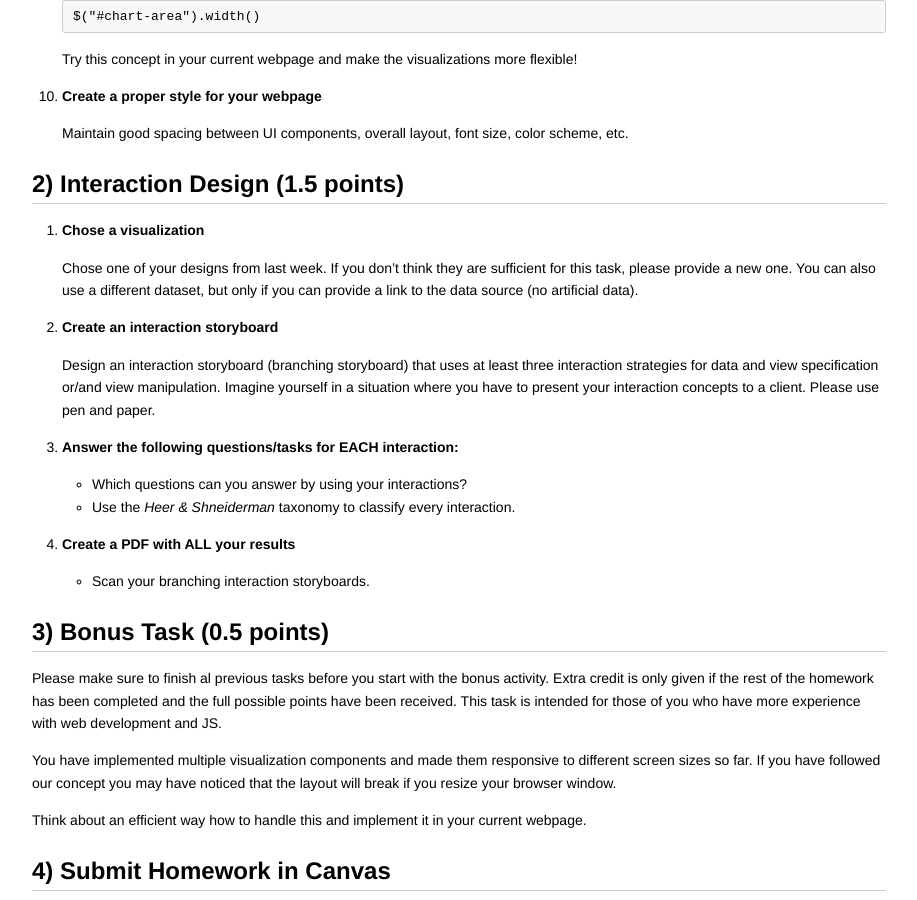
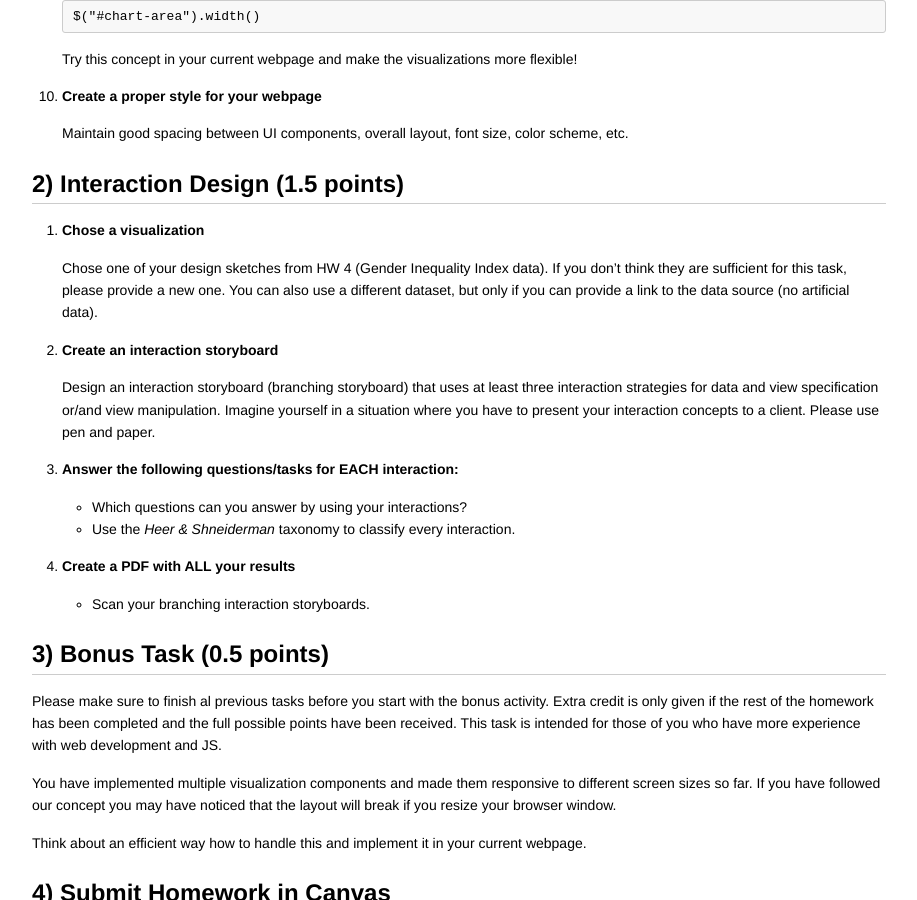
Before and after one commit to CS171/2017, a Jekyll site: the page assets/material/hw6/hw6.html, which Jekyll copies as it is, in a window 1280 px wide and 900 px high, scrolled down 5231 px. Shown: the whole window, without its empty margins (181-1098 px from the left). Built offline with Jekyll 4.4.1, drawn with Linux system fonts in a browser that asks for light colours.

Commit message:
update hw6

```diff
--- a/assets/material/hw6/hw6.html
+++ b/assets/material/hw6/hw6.html
@@ -514,7 +514,7 @@ Mike,Boston</code></pre>
 <ol>
 <li><p><strong>Chose a visualization</strong></p>
 
-<p>Chose one of your designs from last week. If you don’t think they are sufficient for this task, please provide a new one. You can also use a different dataset, but only if you can provide a link to the data source (no artificial data).</p></li>
+<p>Chose one of your design sketches from HW 4 (Gender Inequality Index data). If you don’t think they are sufficient for this task, please provide a new one. You can also use a different dataset, but only if you can provide a link to the data source (no artificial data).</p></li>
 <li><p><strong>Create an interaction storyboard</strong></p>
 
 <p>Design an interaction storyboard (branching storyboard) that uses at least three interaction strategies for data and view specification or/and view manipulation. Imagine yourself in a situation where you have to present your interaction concepts to a client. Please use pen and paper.</p></li>
```
